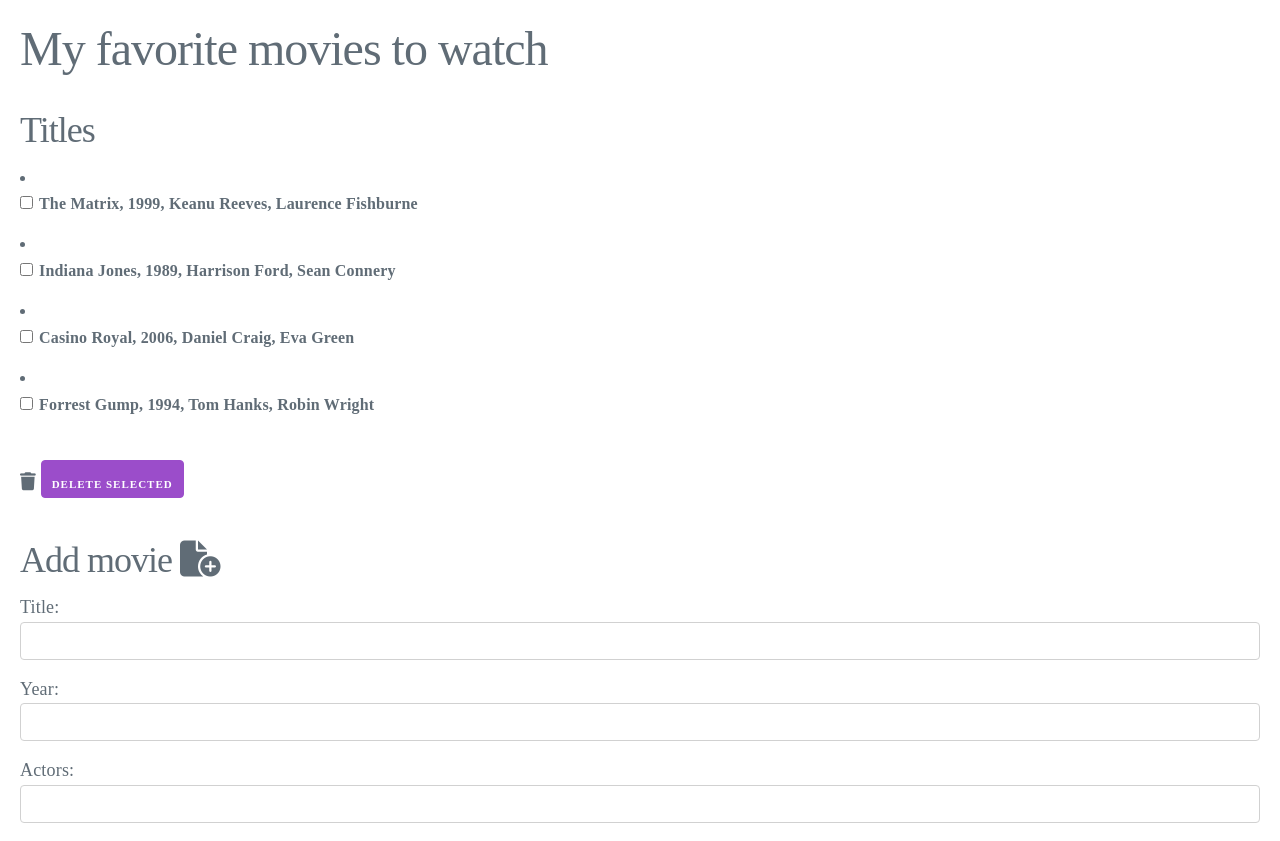
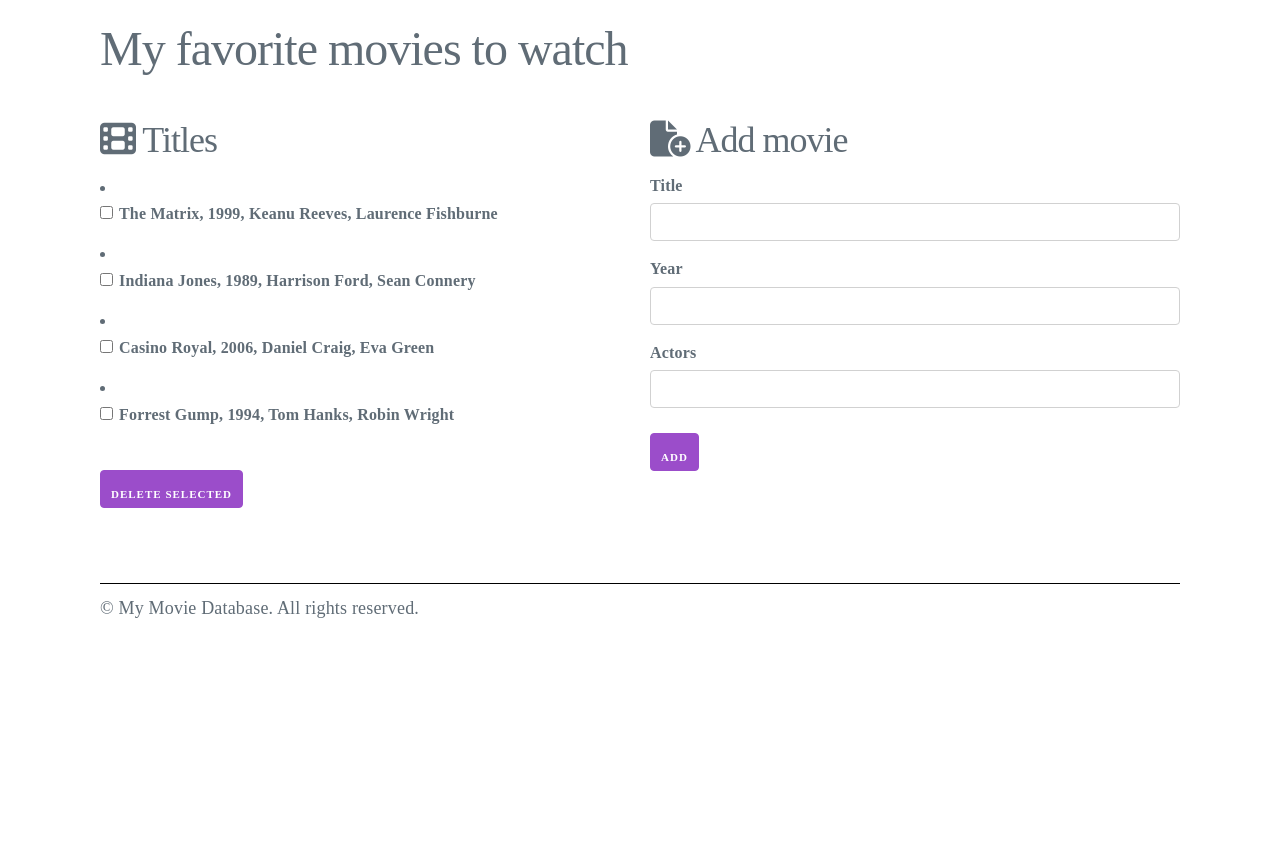
Before and after one commit to MagiMM/BazaFilm, a plain HTML site: page index.html in a window 1280 px wide. Shown: the top 841 px of the page. After the commit the page ends 800 px from the top, so only its background shows below. Drawn offline with nearby package versions, Linux system fonts and the light colour scheme.

Commit message:
kolumny i style

```diff
--- a/index.html
+++ b/index.html
@@ -8,23 +8,17 @@
     <link rel="stylesheet" href="https://cdnjs.cloudflare.com/ajax/libs/milligram/1.4.1/milligram.css">
     <link rel="stylesheet" href="https://cdnjs.cloudflare.com/ajax/libs/font-awesome/6.7.1/css/all.min.css" integrity="sha512-5Hs3dF2AEPkpNAR7UiOHba+lRSJNeM2ECkwxUIxC1Q/FLycGTbNapWXB4tP889k5T5Ju8fs4b1P5z/iB4nMfSQ==" crossorigin="anonymous" referrerpolicy="no-referrer" />
 
-    <style>
-        body { font-family: "Times New Roman", serif; font-size: 18px; margin: 20px; }
-        h1 { font-size: 48px; margin-bottom: 10px; }
-        h2 { margin-top: 30px; margin-bottom: 10px; }
-        ul { list-style-type: disc; }
-        li { margin: 4px 0; }
-        .movie-item input[type="checkbox"] { margin-right: 6px; }
-        button { margin-top: 10px; padding: 4px 10px; }
-        .footer { margin-top: 40px; border-top: 1px solid #000; padding-top: 10px; }
-        .field-label { display: inline-block; width: 60px; }
-    </style>
+
+     <link rel="stylesheet" href="styles.css">
 </head>
 <body>
-
+    <div class="container">
         <h1>My favorite movies to watch</h1>
 
-    <h2>Titles</h2>
+        <div class="row">
+
+            <div class="column column-50">
+                <h2><i class="fa-solid fa-film"></i> Titles</h2>
                 <form>
                     <ul id="moviesList">
                         <li class="movie-item">
@@ -41,35 +35,32 @@
                         </li>
                     </ul>
 
-
-<i class="fa-solid fa-trash"></i>
                     <button type="button" onclick="deleteMovies()">Delete selected</button>
                 </form>
+            </div>
 
-    <h2>Add movie <i class="fa-solid fa-file-circle-plus"></i>
-</h2>
+            <div class="column column-50">
+                <h2> <i class="fa-solid fa-file-circle-plus"></i> Add movie</h2>
                 <form>
-        <div>
-            <span class="field-label">Title:</span>
+                    <label for="inputTitle">Title</label>
                     <input type="text" id="inputTitle">
+
+                    <label for="inputYear">Year</label>
+                    <input type="number" id="inputYear">
+
+                    <label for="inputActors">Actors</label>
+                    <input type="text" id="inputActors">
+
+                    <button type="button" onclick="addMovie()">Add</button>
+                </form>
             </div>
-        <div>
-            <span class="field-label">Year:</span>
-            <input type="number" id="inputYear">
         </div>
-        <div>
-            <span class="field-label">Actors:</span>
-            <input type="text" id="inputActors">
-        </div>
-        <button type="button" onclick="addMovie()">Add</button>
-
-    </form>
 
         <div class="footer">
             © My Movie Database. All rights reserved.
         </div>
+    </div>
 
-    <!-- odwołanie do zewnętrznego pliku JS -->
     <script src="script.js"></script>
 </body>
 </html>
--- /dev/null
+++ b/styles.css
@@ -0,0 +1,43 @@
+body {
+    font-family: "Times New Roman", serif;
+    font-size: 18px;
+    margin: 20px;
+}
+
+h1 {
+    font-size: 48px;
+    margin-bottom: 10px;
+}
+
+h2 {
+    margin-top: 30px;
+    margin-bottom: 10px;
+}
+
+ul {
+    list-style-type: disc;
+}
+
+li {
+    margin: 4px 0;
+}
+
+.movie-item input[type="checkbox"] {
+    margin-right: 6px;
+}
+
+button, input[type="submit"] {
+    margin-top: 10px;
+    padding: 4px 10px;
+}
+
+.footer {
+    margin-top: 40px;
+    border-top: 1px solid #000;
+    padding-top: 10px;
+}
+
+.field-label {
+    display: inline-block;
+    width: 60px;
+}
```
Lines whose indentation alone changed are shown as unchanged.
